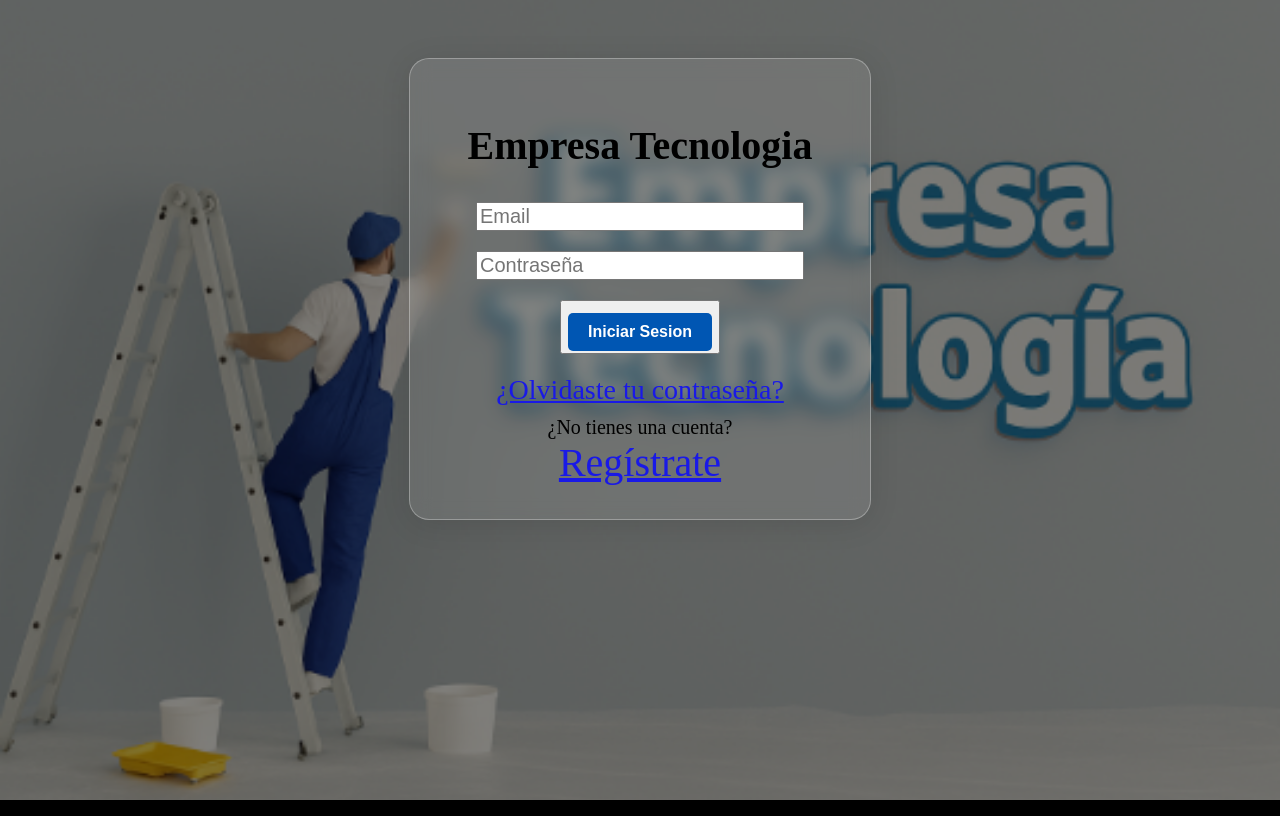
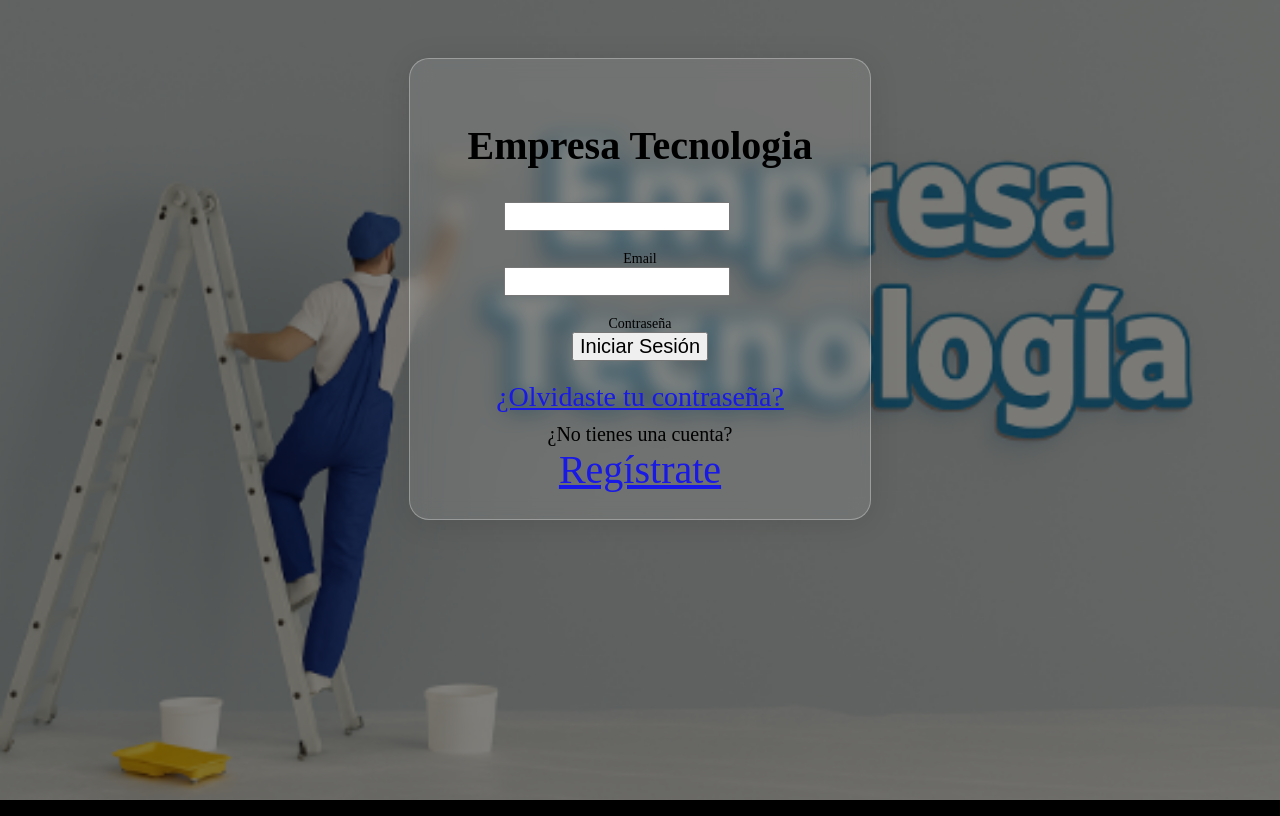
Before and after one commit to thiago280922/Lester-s-Corporation---Proyecto-Empresa-Tecnologia-Pintura, a Flask app: template proyecto/templates/index.html in a window 1280 px wide. Run offline with Flask 3, Linux system fonts and the light colour scheme; the template is opened without the code that fills it, so the values that code supplies are empty; some libraries are stand-ins or nearby versions.

Commit message:
Actualizacion index.html

```diff
--- a/proyecto/templates/index.html
+++ b/proyecto/templates/index.html
@@ -1,77 +1,114 @@
 <!DOCTYPE html>
-<html lang="en">
+<html lang="es">
 <head>
-    <meta charset="UTF-8">
-    <meta http-equiv="X-UA-Compatible" content="IE=edge">
-    <meta name="viewport" content="width=device-width, initial-scale=1.0">
-    <title>Empresa Teconologia By Lester's Corporation</title>
-    <link rel="stylesheet" href="/static/css/estilo.css">
+  <meta charset="UTF-8">
+  <meta http-equiv="X-UA-Compatible" content="IE=edge">
+  <meta name="viewport" content="width=device-width, initial-scale=1.0">
+
+  <link rel="stylesheet" href="/static/css/estilo.css">
+  <link rel="shortcut icon" href="/static/img/logo.ico" type="image/x-icon">
+
+  <title>Empresa Tecnologia - Login</title>
 </head>
 <body>
-
   <img src="/static/img/Captura de pantalla 2025-09-01 020054.png" alt="Imagen de la empresa">
 
   <div class="seccion1">
     <div class="div">
       <form id="login-form">
         <h2 class="subtitulo">Empresa Tecnologia</h2>
-        <input id="login-email" type="email" placeholder="Email" required>
-        <input id="login-password" type="password" placeholder="Contraseña" minlength="6" required>
-        <button type="submit"><a href="/templates/interseccion.html">Iniciar Sesion</a></button>
-        <a href="recuperarContra.html">¿Olvidaste tu contraseña?</a>
-        <p>¿No tienes una cuenta? <a href="registro.html">Regístrate</a></p>
-        <div id="message" style="color: red; margin-top: 10px;"></div>
+
+        <div class="email-input">
+          <input id="login-email" type="email" required>
+          <label>Email</label>
+        </div>
+
+        <div class="password-input">
+          <input id="login-password" type="password" minlength="6" required>
+          <label>Contraseña</label>
+        </div>
+
+        <button id="login-btn" type="submit">Iniciar Sesión</button>
+
+        <a href="/templates/recuperarContra.html">¿Olvidaste tu contraseña?</a>
+        <p>¿No tienes una cuenta? <a href="/templates/registro.html">Regístrate</a></p>
+
+        <div id="message" style="color: green; margin-top: 10px; font-weight: bold;"></div>
       </form>
     </div>
   </div>
 
-
   <script type="module">
-
     import { initializeApp } from "https://www.gstatic.com/firebasejs/12.2.1/firebase-app.js";
     import { getAuth, signInWithEmailAndPassword } from "https://www.gstatic.com/firebasejs/12.2.1/firebase-auth.js";
-    import { getAnalytics } from "https://www.gstatic.com/firebasejs/12.2.1/firebase-analytics.js";
 
     const firebaseConfig = {
       apiKey: "AIzaSyCVNU-cb9DQRk395LE2tjhI7FJKBjkzvXg",
       authDomain: "empresa-tecnologia.firebaseapp.com",
       projectId: "empresa-tecnologia",
-      storageBucket: "empresa-tecnologia.appspot.com",  // corregí esto, era .firebasestorage.app, debe ser .app
+      storageBucket: "empresa-tecnologia.appspot.com",
       messagingSenderId: "317305921158",
       appId: "1:317305921158:web:b863bf634cfe6adcaffb07",
       measurementId: "G-3P63NE5HQF"
     };
 
-    // Inicializar Firebase
     const app = initializeApp(firebaseConfig);
-    const analytics = getAnalytics(app);
     const auth = getAuth(app);
 
-    const messageDiv = document.getElementById('message');
+    const form = document.getElementById("login-form");
+    const message = document.getElementById("message");
 
-    // Login
-    document.getElementById('login-form').addEventListener('submit', async (e) => {
+    form.addEventListener("submit", async (e) => {
       e.preventDefault();
 
-      // Captura con id (agrega estos ids en tus inputs)
-      const email = document.getElementById('login-email').value;
-      const password = document.getElementById('login-password').value;
+      const email = document.getElementById("login-email").value.trim();
+      const password = document.getElementById("login-password").value;
 
-      messageDiv.textContent = '';
-      messageDiv.style.color = 'black';
+      message.textContent = "";
+      message.style.color = "black";
+
+      if (!email || password.length < 6) {
+        message.style.color = "red";
+        message.textContent = "Por favor ingresa un email y contraseña válidos.";
+        return;
+      }
 
       try {
         const userCredential = await signInWithEmailAndPassword(auth, email, password);
-        messageDiv.style.color = 'green';
-        messageDiv.textContent = `Bienvenido ${userCredential.user.email}`;
+
+        // Guardar email en localStorage
+        localStorage.setItem("usuarioEmail", email);
+
+        message.style.color = "green";
+        message.textContent = `Bienvenido ${userCredential.user.email}`;
+
+        setTimeout(() => {
+          // Redirigir según usuario
+          if(email === "brunella.figalloet32@gmail.com") {
+            window.location.href = "/templates/admin.html";
+          } else {
+            window.location.href = "/templates/interseccion.html";
+          }
+        }, 2000);
+
       } catch (error) {
-        messageDiv.style.color = 'red';
-        messageDiv.textContent = `Error en inicio de sesión: ${error.message}`;
+        message.style.color = "red";
+        message.textContent = mensajeErrorAmigable(error.code);
       }
     });
 
+    function mensajeErrorAmigable(code) {
+      const map = {
+        'auth/invalid-credential': 'Credenciales inválidas. Verifica email y contraseña.',
+        'auth/invalid-email': 'Email inválido.',
+        'auth/user-disabled': 'Usuario deshabilitado.',
+        'auth/user-not-found': 'Usuario no encontrado.',
+        'auth/wrong-password': 'Contraseña incorrecta.',
+        'auth/email-already-in-use': 'Ese email ya está registrado.',
+        'auth/weak-password': 'La contraseña es muy débil (mínimo 6 caracteres).'
+      };
+      return map[code] || 'Ocurrió un error. Intenta nuevamente.';
+    }
   </script>
-
-
 </body>
 </html>
```
